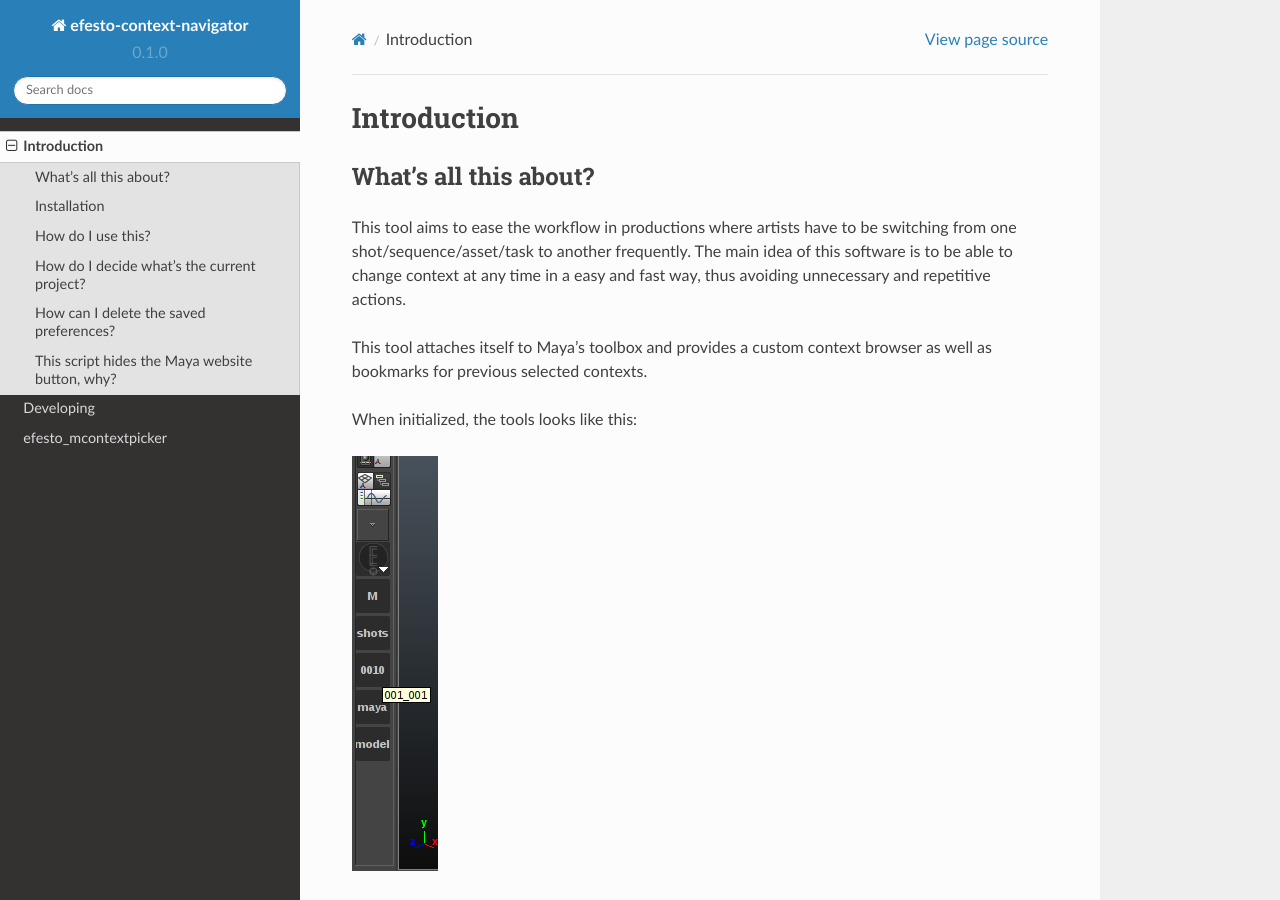
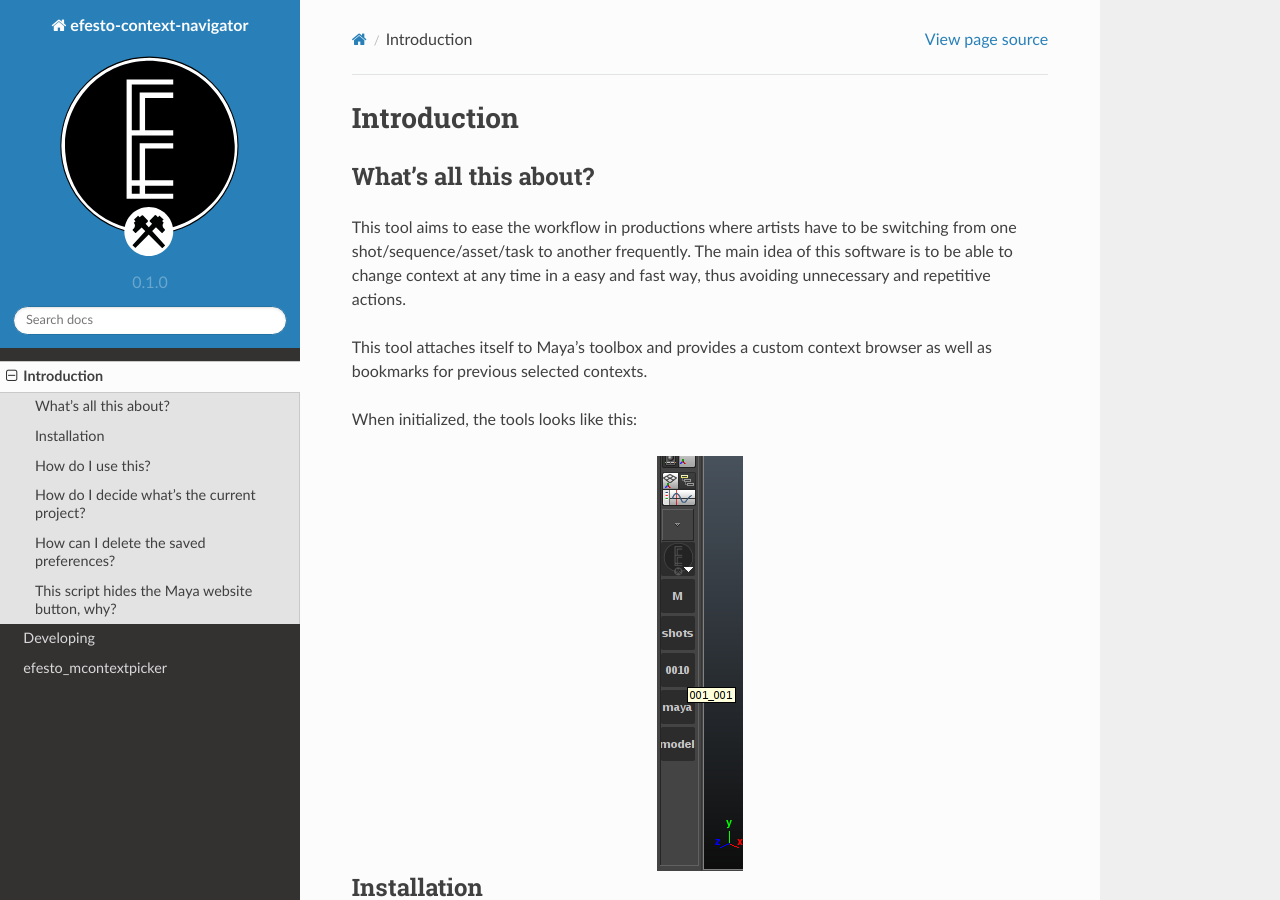
Before and after one commit to ftrackhq/ftrack-context-navigator, a Sphinx documentation site: the page built from docs/source/introduction.rst, in a window 1280 px wide and 900 px high. Built offline with Sphinx 7.4.7 and the Read the Docs theme 2.0.0, drawn with Linux system fonts in a browser that asks for light colours.

Commit message:
added logo to documentation

```diff
--- a/docs/source/conf.py
+++ b/docs/source/conf.py
@@ -135,7 +135,7 @@ html_theme = 'sphinx_rtd_theme'
 
 # The name of an image file (relative to this directory) to place at the top
 # of the sidebar.
-#html_logo = None
+html_logo = '_static/logo.svg'
 
 # The name of an image file (within the static path) to use as favicon of the
 # docs.  This file should be a Windows icon file (.ico) being 16x16 or 32x32
--- a/docs/source/introduction.rst
+++ b/docs/source/introduction.rst
@@ -4,6 +4,7 @@ Introduction
 
 What's all this about?
 -----------------------
+
 
 This tool aims to ease the workflow in productions where artists have to be switching from one shot/sequence/asset/task to another frequently. The main idea of this software is to be able to change context at any time in a easy and fast way, thus avoiding unnecessary and repetitive actions.
 
@@ -12,6 +13,7 @@ This tool attaches itself to Maya's toolbox and provides a custom context browse
 When initialized, the tools looks like this:
 
 .. image:: _static/tool.png
+   :align: center
 
 
 Installation
```
Also changed, not shown: docs/source/_static/logo.svg (added).
